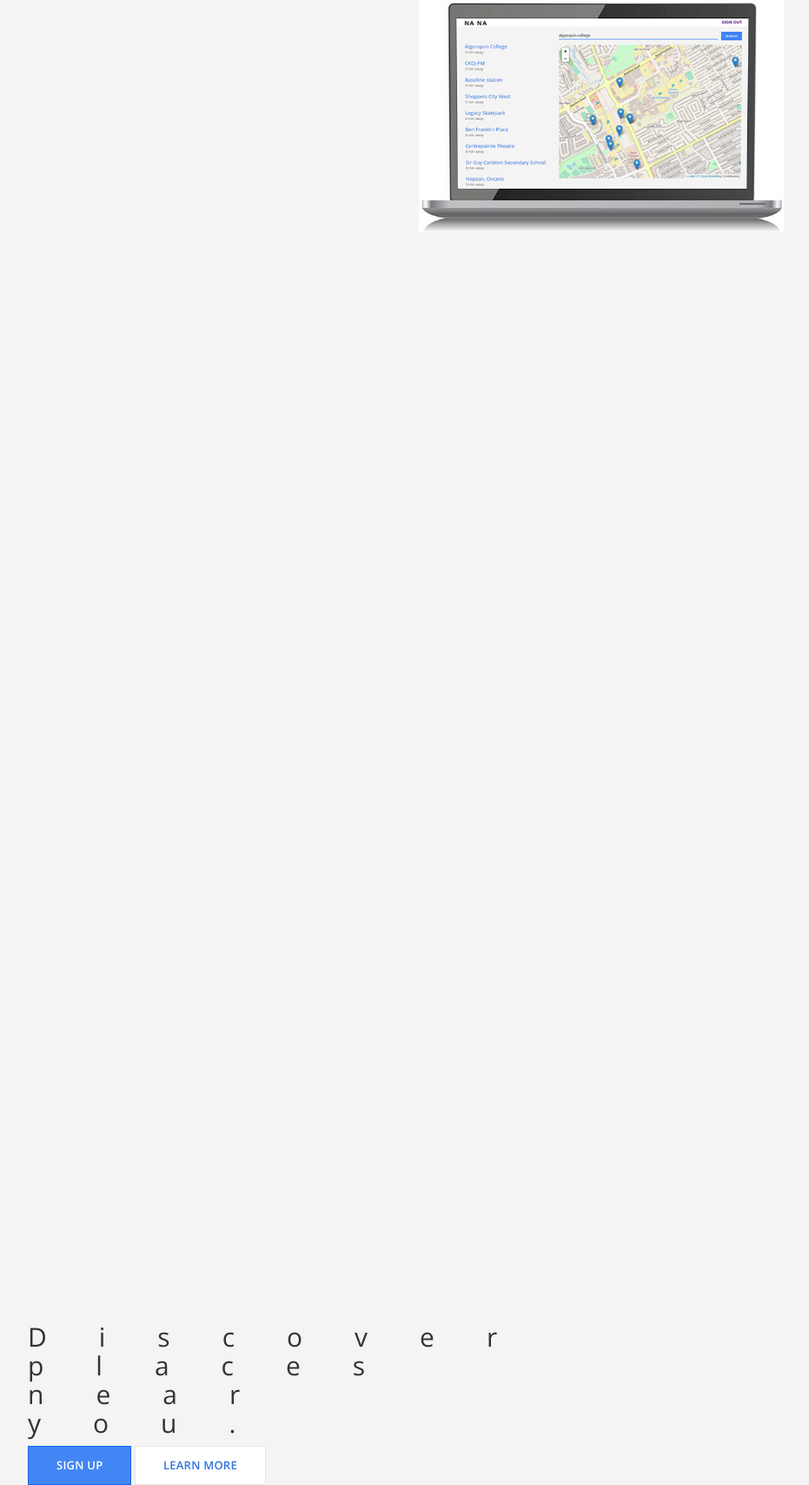
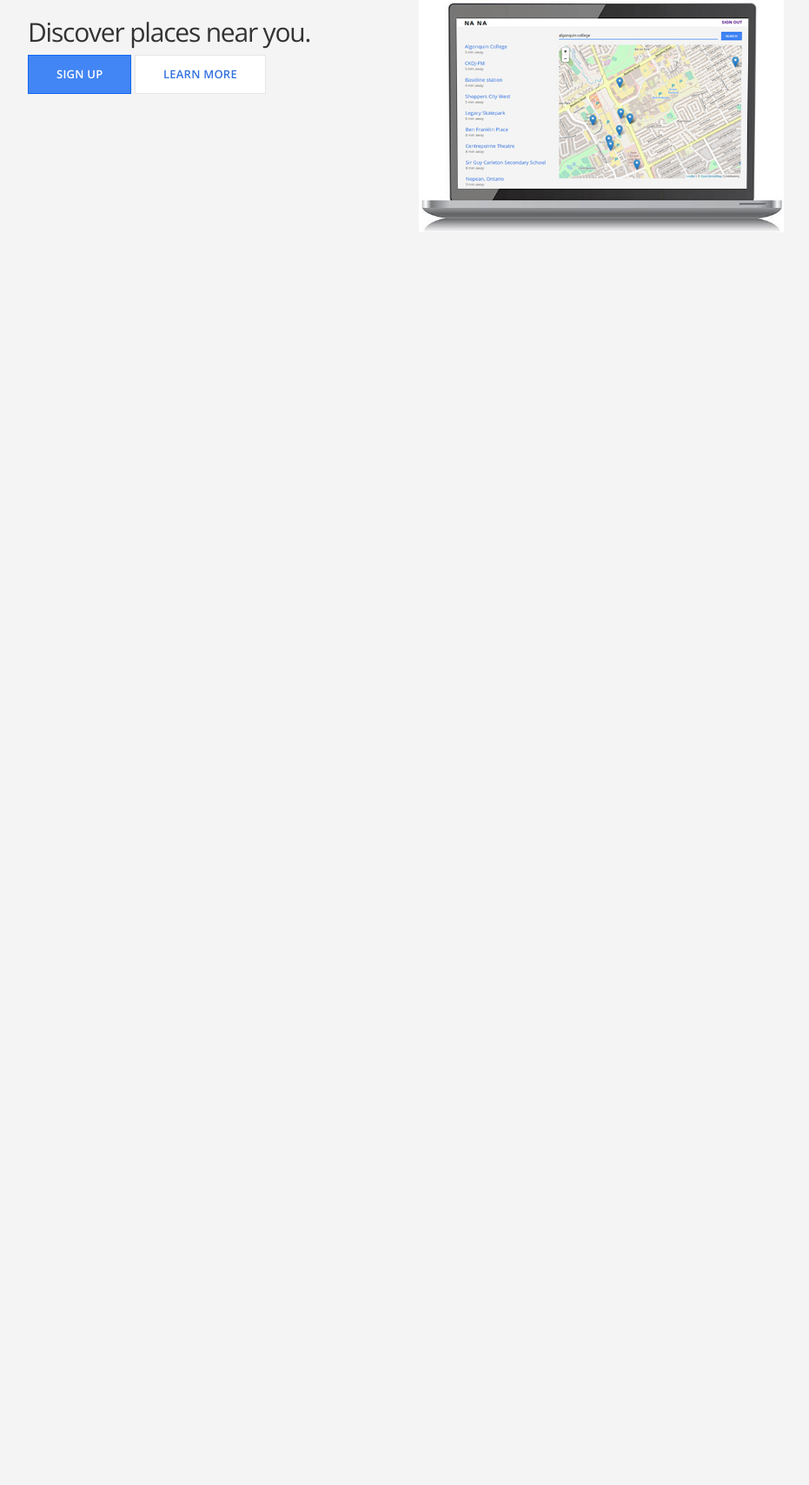
Before and after one commit to JuliaSun2000/NANA, a Flask app: page / in a window 1280 px wide. Shown: the part 212-1919 px from the top of the page at 87% size, without its empty margins (173-1104 px from the left). After the commit the page ends 476 px from the top, so only its background shows below. Run offline with Flask 2, Linux system fonts and the light colour scheme; some libraries are stand-ins or nearby versions.

Commit message:
update index

```diff
--- a/static/css/main.css
+++ b/static/css/main.css
@@ -14,10 +14,9 @@ body {
 
 h2 {
 
-  font-weight: 500;
+  font-weight: 300;
 
-  letter-spacing: 2em;
-  padding-top: 50em;
+  letter-spacing: -1.2px;
 }
 
 a {
```
